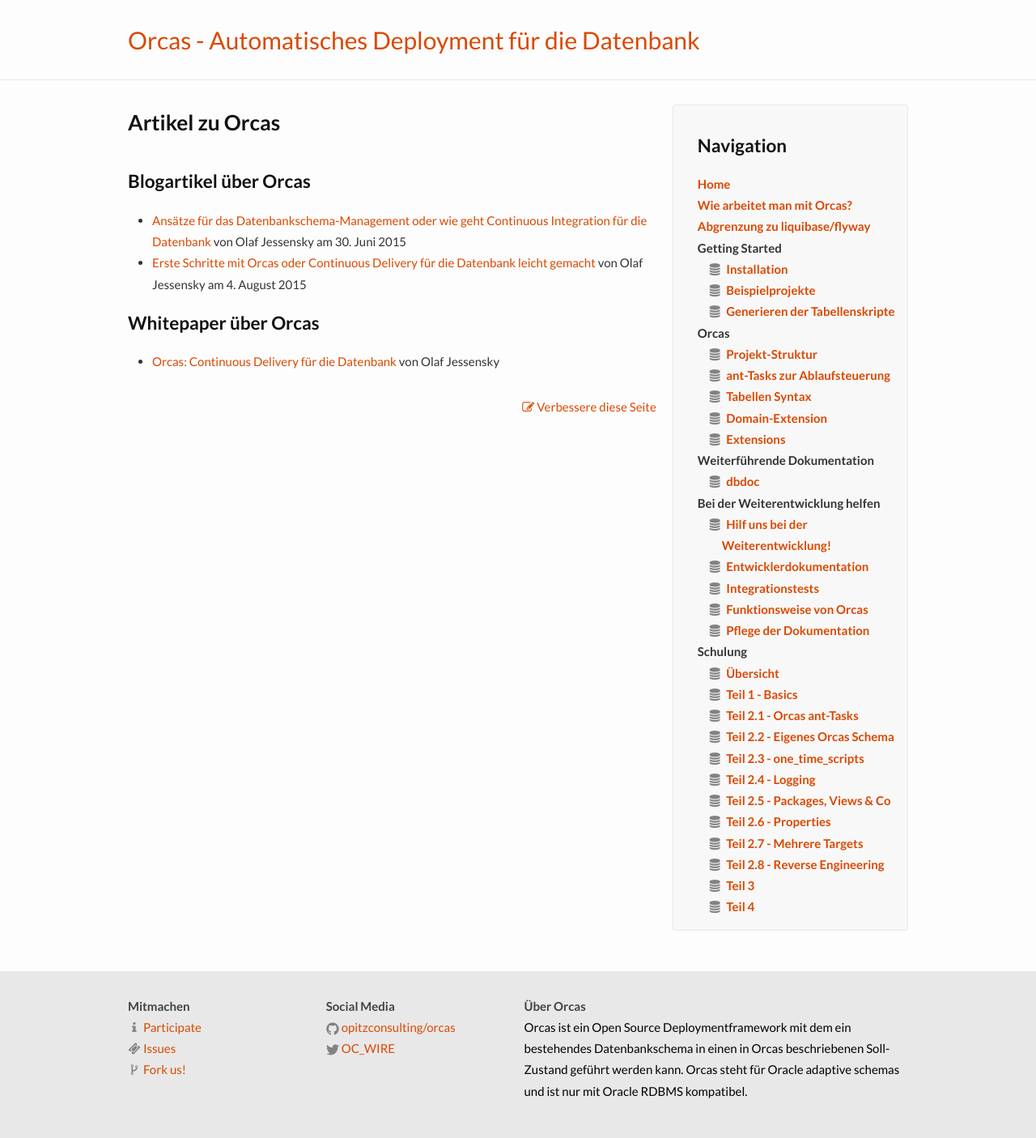
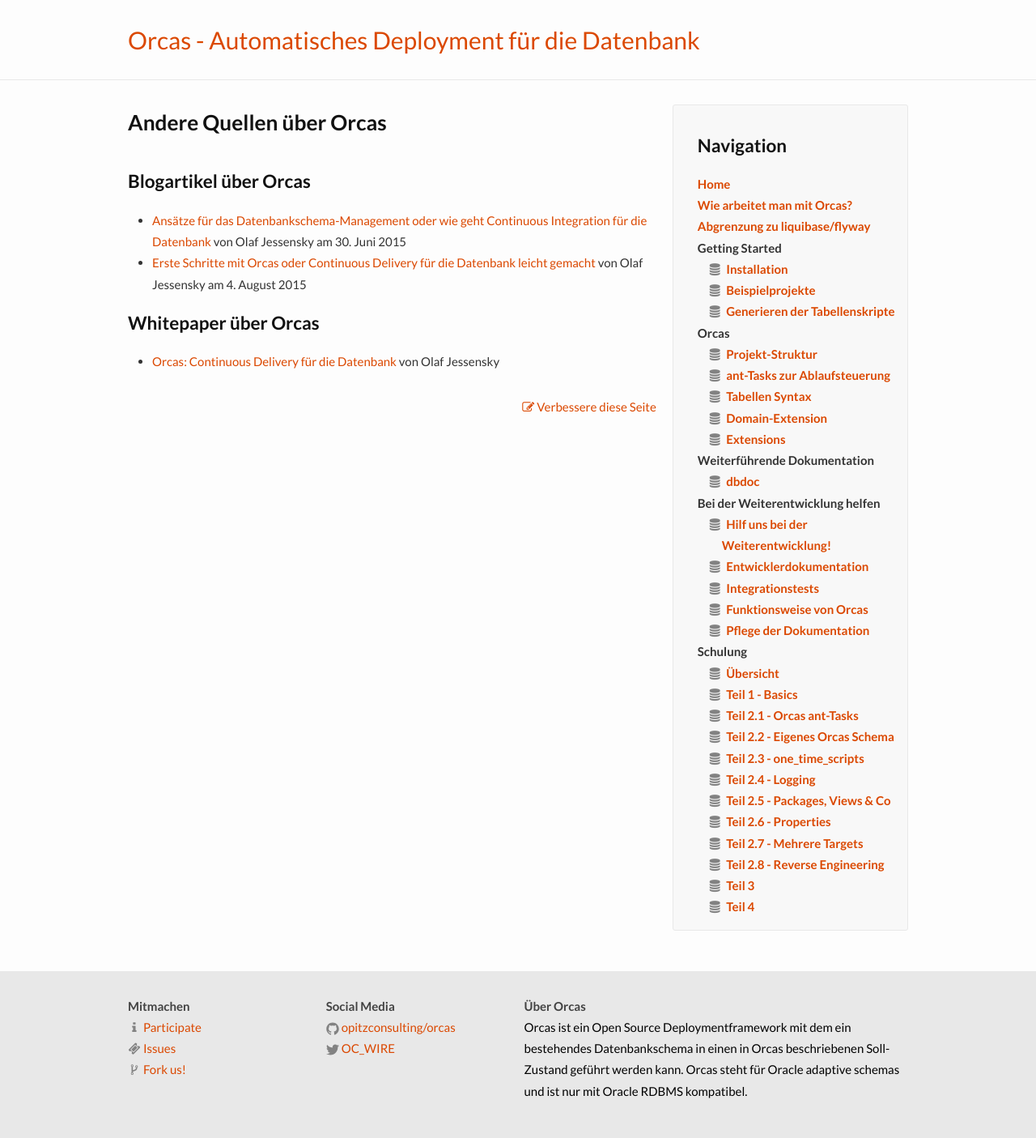
Before and after one commit to opitzconsulting/orcas, a Jekyll site: the page built from _docs/talking-about.md, in a window 1280 px wide. Shown: the whole page at 81% size. Built offline with Jekyll 4.4.1, drawn with Linux system fonts in a browser that asks for light colours; nearby versions of some CDN libraries.

Commit message:
change title

```diff
--- a/_docs/talking-about.md
+++ b/_docs/talking-about.md
@@ -1,6 +1,6 @@
 ---
 layout: page
-title: Artikel zu Orcas
+title: Andere Quellen über Orcas
 permalink: /docs/talking-about
 ---
 
```
